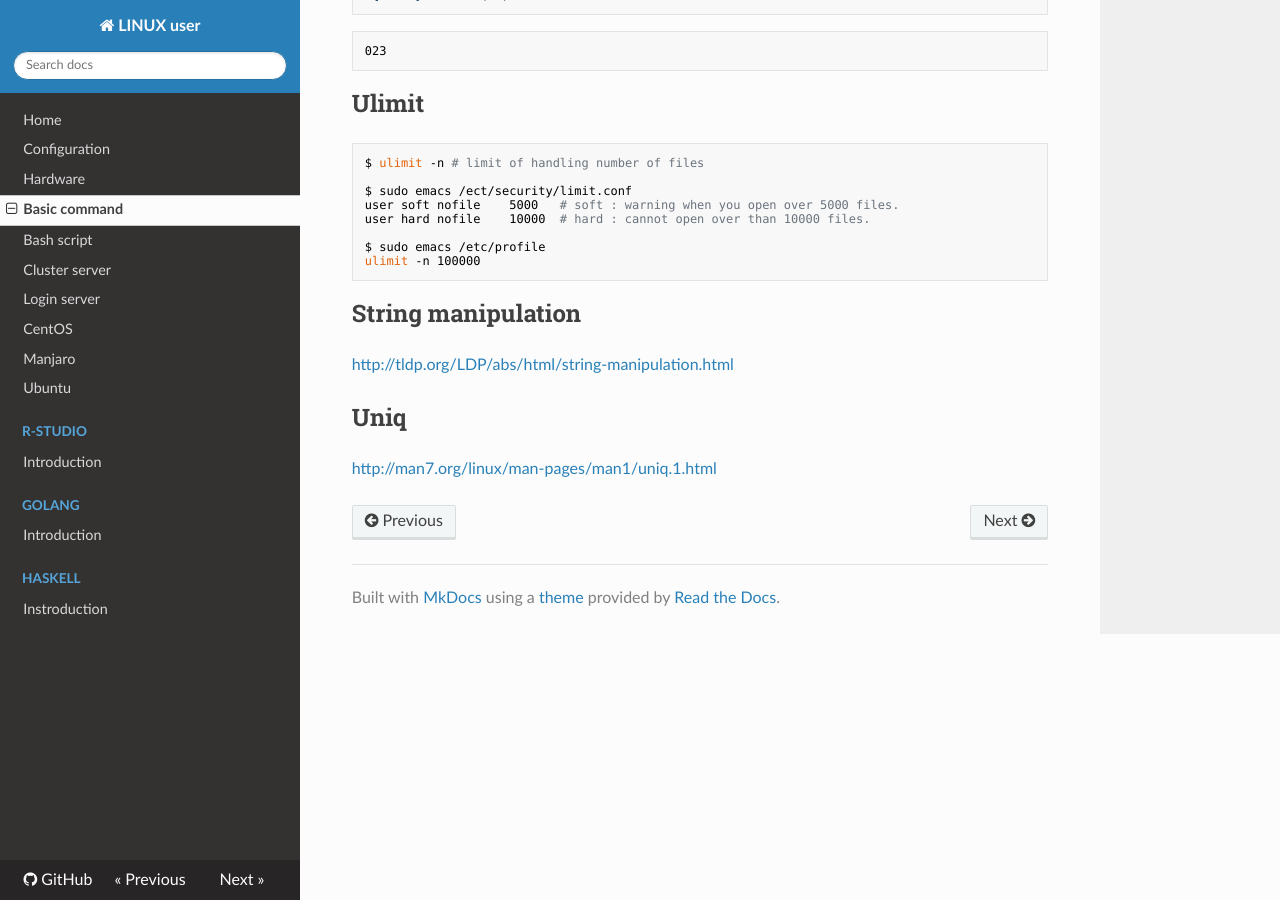
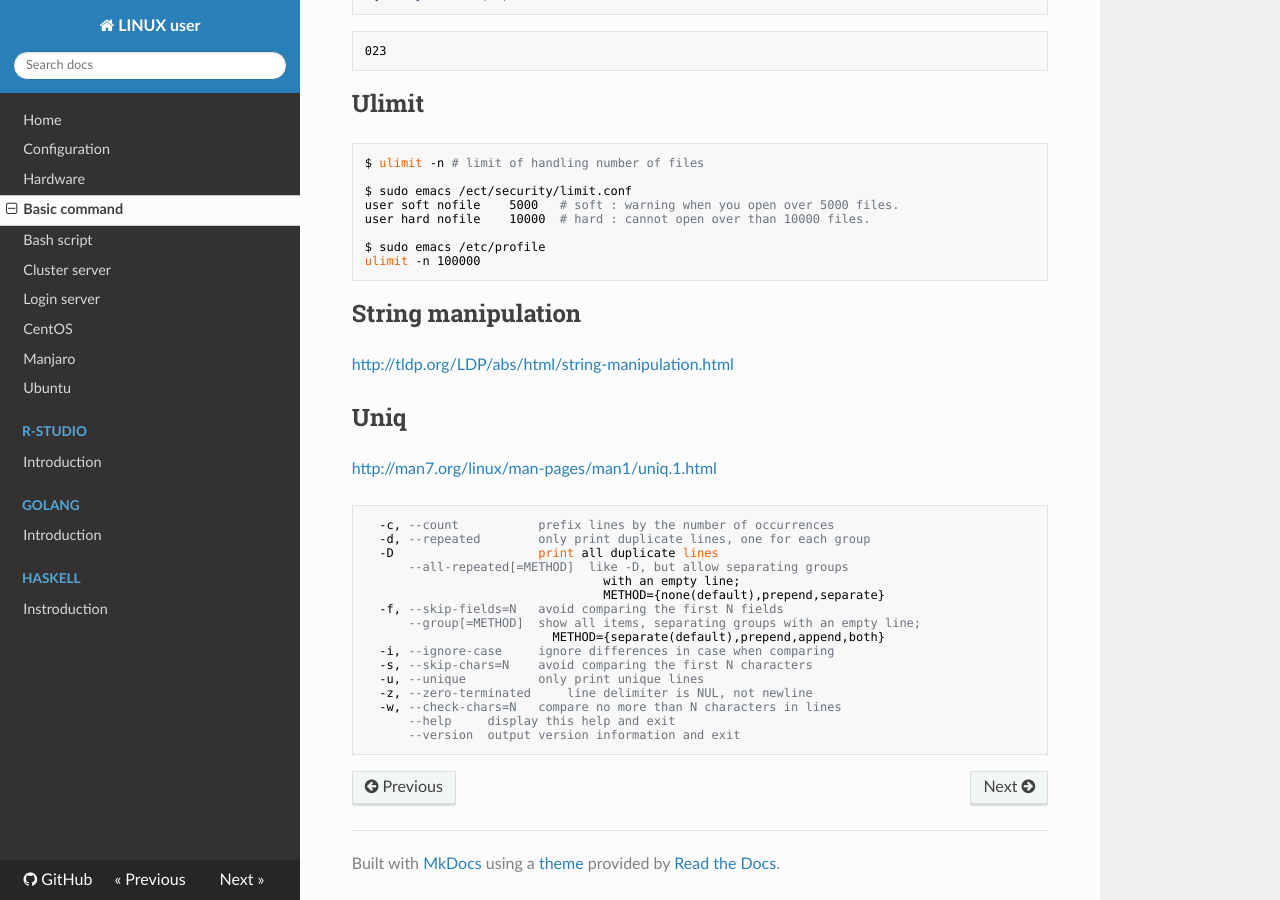
Before and after one commit to WonyoungCho/LINUX, an MkDocs documentation site: the page built from docs/basic_comm.md, in a window 1280 px wide and 900 px high, scrolled down 4226 px. Built offline with MkDocs 1.6.1, drawn with Linux system fonts in a browser that asks for light colours; nearby versions of some CDN libraries; old or Windows-style settings are respelled for this version of MkDocs.

Commit message:
Update basic_comm.md

````diff
--- a/docs/basic_comm.md
+++ b/docs/basic_comm.md
@@ -211,3 +211,21 @@ ulimit -n 100000
 
 ## Uniq
 <http://man7.org/linux/man-pages/man1/uniq.1.html>
+```
+  -c, --count           prefix lines by the number of occurrences
+  -d, --repeated        only print duplicate lines, one for each group
+  -D                    print all duplicate lines
+      --all-repeated[=METHOD]  like -D, but allow separating groups
+                                 with an empty line;
+                                 METHOD={none(default),prepend,separate}
+  -f, --skip-fields=N   avoid comparing the first N fields
+      --group[=METHOD]  show all items, separating groups with an empty line;
+                          METHOD={separate(default),prepend,append,both}
+  -i, --ignore-case     ignore differences in case when comparing
+  -s, --skip-chars=N    avoid comparing the first N characters
+  -u, --unique          only print unique lines
+  -z, --zero-terminated     line delimiter is NUL, not newline
+  -w, --check-chars=N   compare no more than N characters in lines
+      --help     display this help and exit
+      --version  output version information and exit
+```
````
